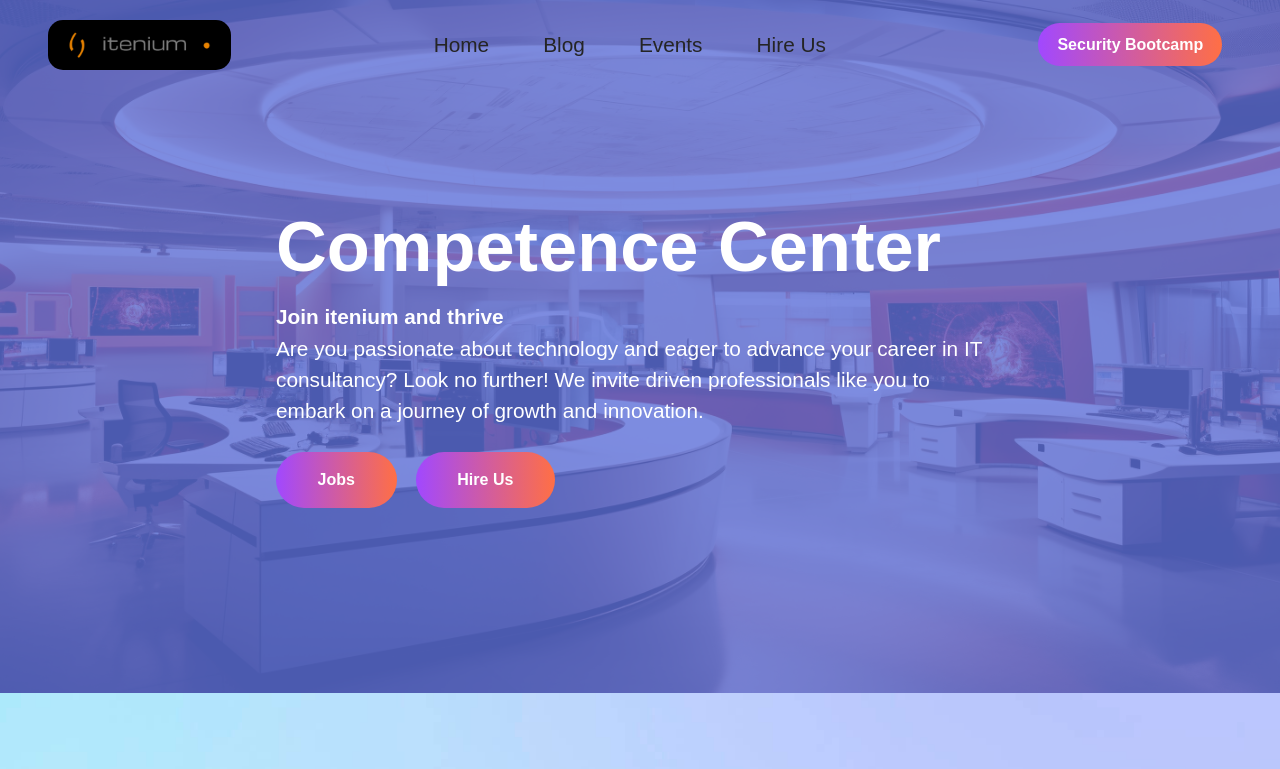
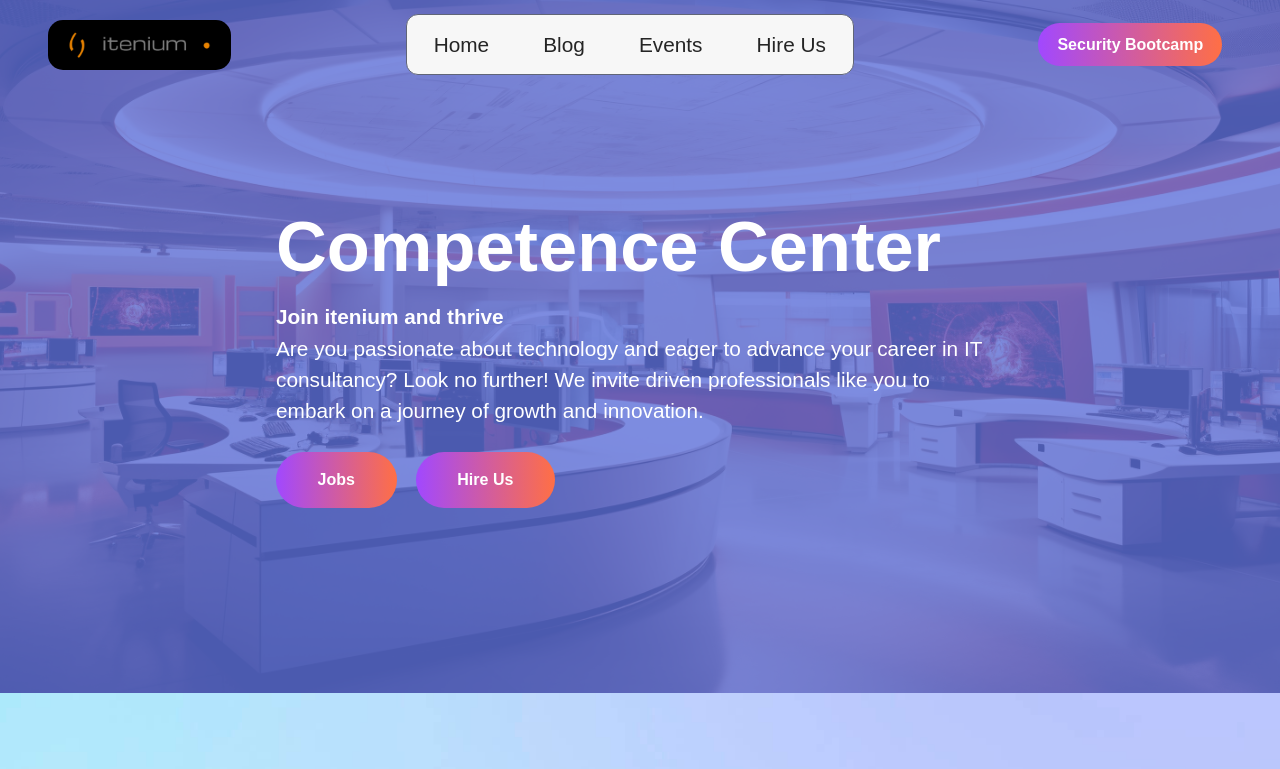
Before and after one commit to itenium-be/Competence-Center, a Jekyll site: the page built from index.markdown, in a window 1280 px wide and 1400 px high. Shown: the top 769 px of the window. Built offline with Jekyll 4.4.1, drawn with Linux system fonts in a browser that asks for light colours; some web fonts are replaced; grey boxes are pictures that could not be loaded.

Commit message:
make header links more clear/obvious

```diff
--- a/_sass/mbr-additional.scss
+++ b/_sass/mbr-additional.scss
@@ -813,6 +813,13 @@ a {
   border-radius: 4px;
   box-shadow: 0 1px 3px 0 rgba(0, 0, 0, 0.1);
 }
+
+.cid-sz5dpPuuM0 .nav-dropdown {
+  background-color: rgb(247, 247, 247);
+  border: 1px solid rgb(96, 101, 119);
+  border-radius: 12px;
+}
+
 .cid-sz5dpPuuM0 .nav-dropdown .link {
   padding: 0 0.3em !important;
   margin: 0.667em 1em !important;
```
